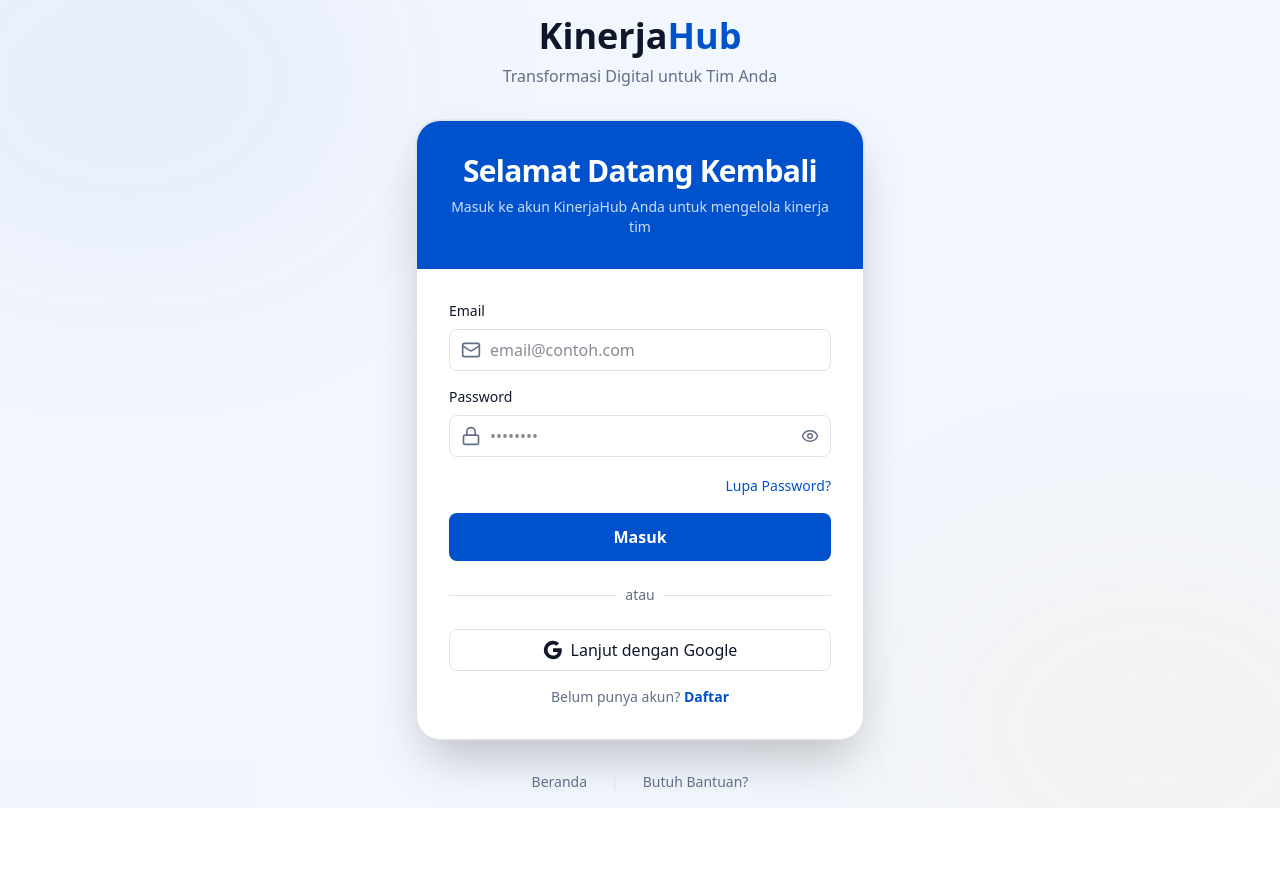
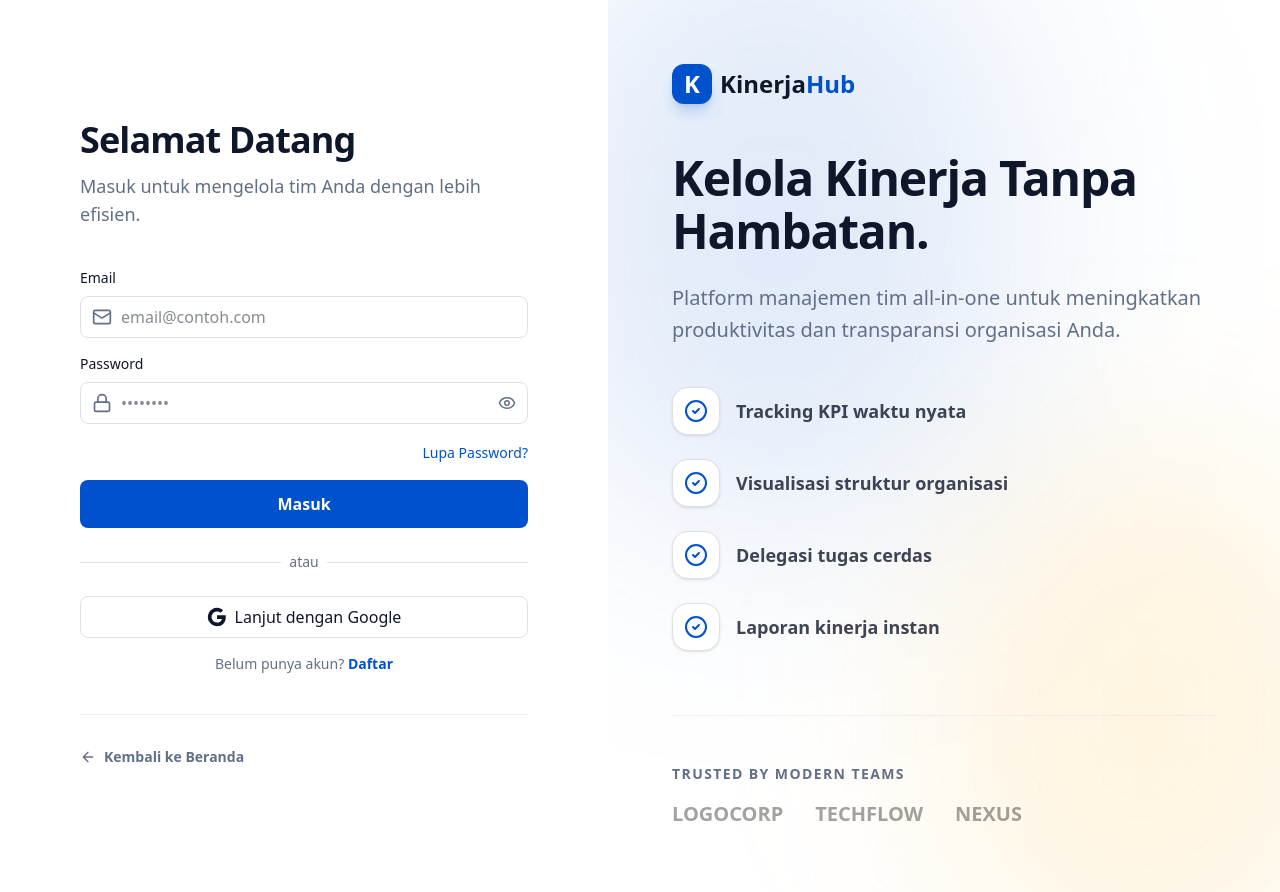
Before and after one commit to RIzkiPD3/kinerjahub-fe, a React (Vite) app: page /login in a window 1280 px wide. Before the commit the page ends 808 px from the top, so only its background shows below. Built offline with nearby package versions, Linux system fonts and the light colour scheme.

Commit message:
feat: make new visual login page

```diff
--- /dev/null
+++ b/src/components/auth/AuthLayout.tsx
@@ -0,0 +1,136 @@
+import type { ReactNode } from "react";
+import { Link } from "react-router-dom";
+import { CheckCircle2, ArrowRight } from "lucide-react";
+
+interface AuthLayoutProps {
+  children: ReactNode;
+  formPosition: "left" | "right";
+  title: string;
+  subtitle: string;
+  marketingContent: {
+    hero: string;
+    description: string;
+    features: string[];
+  };
+}
+
+const AuthLayout = ({
+  children,
+  formPosition,
+  title,
+  subtitle,
+  marketingContent,
+}: AuthLayoutProps) => {
+  const isFormLeft = formPosition === "left";
+
+  return (
+    <div className="min-h-screen bg-background flex overflow-hidden">
+      {/* Visual/Marketing Section */}
+      <div
+        className={`hidden lg:flex flex-1 relative flex-col justify-center p-16 overflow-hidden ${
+          isFormLeft ? "order-2" : "order-1"
+        }`}
+      >
+        {/* Premium Mesh Gradient Background */}
+        <div className="absolute inset-0 z-0">
+          <div className="absolute top-[-10%] left-[-10%] w-[70%] h-[70%] bg-primary/20 rounded-full blur-[120px] animate-pulse" />
+          <div className="absolute bottom-[-10%] right-[-10%] w-[60%] h-[60%] bg-accent/20 rounded-full blur-[100px] animate-pulse delay-700" />
+          <div className="absolute inset-0 bg-white/40 backdrop-blur-[1px]" />
+          <div
+            className="absolute inset-0 opacity-[0.03]"
+            style={{
+              backgroundImage: "radial-gradient(#000 1px, transparent 1px)",
+              backgroundSize: "32px 32px",
+            }}
+          />
+        </div>
+
+        <div className="relative z-10 max-w-xl">
+          <Link
+            to="/"
+            className="inline-flex items-center gap-2 text-2xl font-bold text-foreground mb-12 hover:opacity-80 transition-opacity"
+          >
+            <div className="w-10 h-10 bg-primary rounded-xl flex items-center justify-center text-white shadow-lg shadow-primary/20">
+              K
+            </div>
+            <span>
+              Kinerja<span className="text-primary">Hub</span>
+            </span>
+          </Link>
+
+          <h1 className="text-5xl font-black text-foreground leading-[1.1] tracking-tight mb-6">
+            {marketingContent.hero}
+          </h1>
+          <p className="text-xl text-muted-foreground mb-10 leading-relaxed">
+            {marketingContent.description}
+          </p>
+
+          <div className="space-y-6">
+            {marketingContent.features.map((feature, index) => (
+              <div key={index} className="flex items-center gap-4 group">
+                <div className="w-12 h-12 bg-white rounded-2xl flex items-center justify-center shadow-sm border border-border group-hover:border-primary/30 group-hover:shadow-md transition-all">
+                  <CheckCircle2 className="text-primary w-6 h-6" />
+                </div>
+                <span className="text-lg font-semibold text-foreground/80">
+                  {feature}
+                </span>
+              </div>
+            ))}
+          </div>
+
+          <div className="mt-16 pt-12 border-t border-border/50">
+            <p className="text-sm font-bold uppercase tracking-widest text-muted-foreground mb-4">
+              Trusted by modern teams
+            </p>
+            <div className="flex gap-8 opacity-40 grayscale">
+              <div className="text-xl font-bold">LOGOCORP</div>
+              <div className="text-xl font-bold">TECHFLOW</div>
+              <div className="text-xl font-bold">NEXUS</div>
+            </div>
+          </div>
+        </div>
+      </div>
+
+      {/* Form Section */}
+      <div
+        className={`flex-1 flex flex-col justify-center items-center p-8 relative ${
+          isFormLeft ? "order-1 bg-white" : "order-2 bg-secondary/20"
+        }`}
+      >
+        {/* Mobile Header */}
+        <div className="lg:hidden absolute top-8 left-8 right-8 flex justify-between items-center">
+          <Link to="/" className="text-2xl font-bold">
+            Kinerja<span className="text-primary">Hub</span>
+          </Link>
+        </div>
+
+        <div className="w-full max-w-md animate-in fade-in slide-in-from-bottom-8 duration-700">
+          <div className="mb-10 lg:text-left text-center">
+            <h2 className="text-4xl font-extrabold text-foreground tracking-tight mb-3">
+              {title}
+            </h2>
+            <p className="text-muted-foreground text-lg font-medium">
+              {subtitle}
+            </p>
+          </div>
+
+          <div className="bg-white lg:bg-transparent rounded-3xl p-2 lg:p-0 shadow-xl lg:shadow-none border lg:border-none border-border/50">
+            {children}
+          </div>
+
+          <div className="mt-10 pt-8 border-t border-border/50 text-center lg:text-left">
+            <Link
+              to="/"
+              className="inline-flex items-center gap-2 text-sm font-semibold text-muted-foreground hover:text-primary transition-colors group"
+            >
+              <ArrowRight className="w-4 h-4 rotate-180 group-hover:-translate-x-1 transition-transform" />
+              Kembali ke Beranda
+            </Link>
+          </div>
+        </div>
+      </div>
+    </div>
+  );
+};
+
+export default AuthLayout;
--- a/src/pages/LoginPage.tsx
+++ b/src/pages/LoginPage.tsx
@@ -1,5 +1,6 @@
-import { useNavigate, Link } from "react-router-dom";
+import { useNavigate } from "react-router-dom";
 import LoginForm from "@/components/auth/LoginForm";
+import AuthLayout from "@/components/auth/AuthLayout";
 import { useState } from "react";
 
 const LoginPage = () => {
@@ -14,37 +15,24 @@
   };
 
   return (
-    <div className="min-h-screen bg-background flex flex-col items-center justify-center p-4 relative overflow-hidden">
-      {/* Background decorations */}
-      <div className="absolute inset-0 bg-primary/5" />
-      <div className="absolute top-[-10%] left-[-10%] w-[40%] h-[40%] bg-primary/10 rounded-full blur-[120px] opacity-50" />
-      <div className="absolute bottom-[-10%] right-[-10%] w-[40%] h-[40%] bg-accent/10 rounded-full blur-[120px] opacity-50" />
-
-      <div className="w-full max-w-md relative z-10 transition-all duration-500 animate-in fade-in zoom-in slide-in-from-bottom-8">
-        {/* Logo / Brand */}
-        <div className="text-center mb-8">
-          <Link to="/" className="text-4xl font-bold text-foreground">
-            Kinerja<span className="text-primary">Hub</span>
-          </Link>
-          <p className="text-muted-foreground mt-2 font-medium">
-            Transformasi Digital untuk Tim Anda
-          </p>
-        </div>
-
-        <div className="bg-background rounded-3xl shadow-2xl border border-border overflow-hidden ring-1 ring-border/50">
-          {/* Header */}
-          <div className="bg-primary p-8 text-center">
-            <h2 className="text-3xl font-bold text-white tracking-tight">
-              Selamat Datang Kembali
-            </h2>
-            <p className="text-white/80 text-sm mt-2">
-              Masuk ke akun KinerjaHub Anda untuk mengelola kinerja tim
-            </p>
-          </div>
-
-          <div className="p-8">
+    <AuthLayout
+      formPosition="left"
+      title="Selamat Datang"
+      subtitle="Masuk untuk mengelola tim Anda dengan lebih efisien."
+      marketingContent={{
+        hero: "Kelola Kinerja Tanpa Hambatan.",
+        description:
+          "Platform manajemen tim all-in-one untuk meningkatkan produktivitas dan transparansi organisasi Anda.",
+        features: [
+          "Tracking KPI waktu nyata",
+          "Visualisasi struktur organisasi",
+          "Delegasi tugas cerdas",
+          "Laporan kinerja instan",
+        ],
+      }}
+    >
       {successMessage && (
-              <div className="mb-6 p-4 bg-green-500/10 border border-green-500/20 text-green-600 text-sm font-medium rounded-xl animate-in fade-in slide-in-from-top-2">
+        <div className="mb-6 p-4 bg-green-500/10 border border-green-500/20 text-green-600 text-sm font-semibold rounded-2xl animate-in fade-in slide-in-from-top-2">
           {successMessage}
         </div>
       )}
@@ -53,21 +41,7 @@
         onSuccess={handleLoginSuccess}
         onSwitchToRegister={() => navigate("/register")}
       />
-          </div>
-        </div>
-
-        {/* Footer links */}
-        <div className="text-center mt-8 space-x-6 text-sm text-muted-foreground font-medium">
-          <Link to="/" className="hover:text-primary transition-colors">
-            Beranda
-          </Link>
-          <span className="text-border">|</span>
-          <Link to="#" className="hover:text-primary transition-colors">
-            Butuh Bantuan?
-          </Link>
-        </div>
-      </div>
-    </div>
+    </AuthLayout>
   );
 };
 
--- a/src/pages/RegisterPage.tsx
+++ b/src/pages/RegisterPage.tsx
@@ -1,5 +1,6 @@
-import { useNavigate, Link } from "react-router-dom";
+import { useNavigate } from "react-router-dom";
 import RegisterForm from "@/components/auth/RegisterForm";
+import AuthLayout from "@/components/auth/AuthLayout";
 import { useState } from "react";
 
 const RegisterPage = () => {
@@ -14,37 +15,24 @@
   };
 
   return (
-    <div className="min-h-screen bg-background flex flex-col items-center justify-center p-4 relative overflow-hidden py-12">
-      {/* Background decorations */}
-      <div className="absolute inset-0 bg-primary/5" />
-      <div className="absolute top-[-10%] right-[-10%] w-[40%] h-[40%] bg-primary/10 rounded-full blur-[120px] opacity-50" />
-      <div className="absolute bottom-[-10%] left-[-10%] w-[40%] h-[40%] bg-accent/10 rounded-full blur-[120px] opacity-50" />
-
-      <div className="w-full max-w-md relative z-10 transition-all duration-500 animate-in fade-in zoom-in slide-in-from-bottom-8">
-        {/* Logo / Brand */}
-        <div className="text-center mb-8">
-          <Link to="/" className="text-4xl font-bold text-foreground">
-            Kinerja<span className="text-primary">Hub</span>
-          </Link>
-          <p className="text-muted-foreground mt-2 font-medium">
-            Mulai Tingkatkan Produktivitas Tim Anda
-          </p>
-        </div>
-
-        <div className="bg-background rounded-3xl shadow-2xl border border-border overflow-hidden ring-1 ring-border/50">
-          {/* Header */}
-          <div className="bg-primary p-8 text-center">
-            <h2 className="text-3xl font-bold text-white tracking-tight">
-              Buat Akun Baru
-            </h2>
-            <p className="text-white/80 text-sm mt-2">
-              Daftar sekarang untuk mulai menggunakan KinerjaHub
-            </p>
-          </div>
-
-          <div className="p-8">
+    <AuthLayout
+      formPosition="right"
+      title="Bergabunglah"
+      subtitle="Mulailah perjalanan Anda menuju tim yang lebih produktif."
+      marketingContent={{
+        hero: "Bangun Tim yang Lebih Solid.",
+        description:
+          "Daftar sekarang untuk mengakses alat kolaborasi tercanggih yang dirancang untuk pertumbuhan eksponensial.",
+        features: [
+          "Kolaborasi tim tanpa batas",
+          "Manajemen proyek terpadu",
+          "Analitik pertumbuhan tim",
+          "Keamanan data tingkat perusahaan",
+        ],
+      }}
+    >
       {successMessage && (
-              <div className="mb-6 p-4 bg-green-500/10 border border-green-500/20 text-green-600 text-sm font-medium rounded-xl animate-in fade-in slide-in-from-top-2">
+        <div className="mb-6 p-4 bg-green-500/10 border border-green-500/20 text-green-600 text-sm font-semibold rounded-2xl animate-in fade-in slide-in-from-top-2">
           {successMessage}
         </div>
       )}
@@ -53,24 +41,7 @@
         onSuccess={handleRegisterSuccess}
         onSwitchToLogin={() => navigate("/login")}
       />
-          </div>
-        </div>
-
-        {/* Footer links */}
-        <div className="text-center mt-8 space-x-6 text-sm text-muted-foreground font-medium">
-          <Link to="/" className="hover:text-primary transition-colors">
-            Beranda
-          </Link>
-          <span className="text-border">|</span>
-          <p className="inline">
-            Sudah punya akun?{" "}
-            <Link to="/login" className="text-primary hover:underline">
-              Masuk
-            </Link>
-          </p>
-        </div>
-      </div>
-    </div>
+    </AuthLayout>
   );
 };
 
```
Lines whose indentation alone changed are shown as unchanged.
